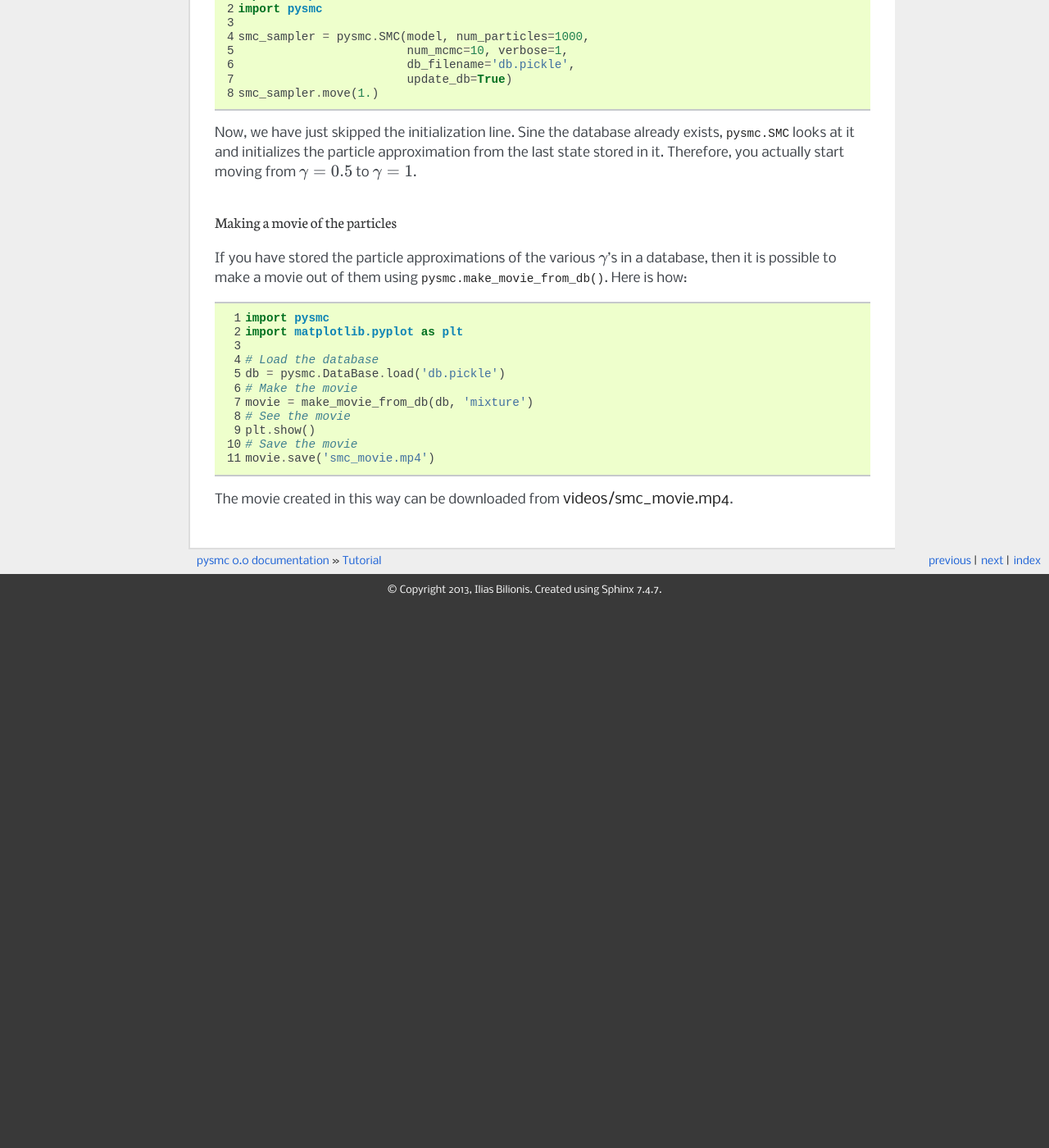
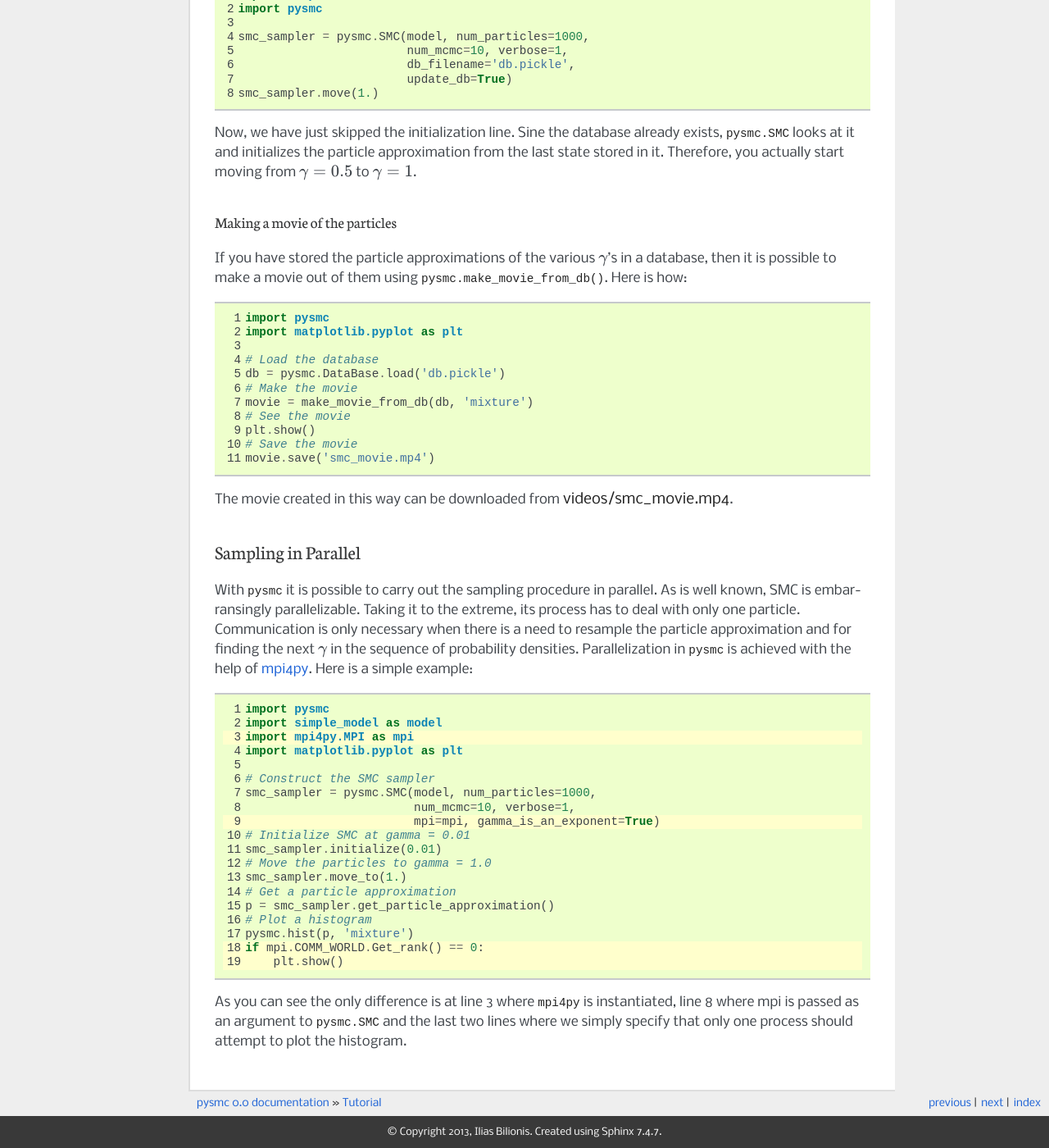
Before and after one commit to PredictiveScienceLab/pysmc, a Sphinx documentation site: the page built from doc/source/tutorial.rst, in a window 1280 px wide and 1400 px high, scrolled down 13187 px. Shown: the whole window at 82% size. Built offline with Sphinx 7.4.7, drawn with Linux system fonts in a browser that asks for light colours; formulas are drawn with MathJax 3; before the commit the page ends 13926 px from its top, so only the background shows below that.

Commit message:
Keeping the docs up-to-date.

```diff
--- a/doc/source/tutorial.rst
+++ b/doc/source/tutorial.rst
@@ -680,6 +680,49 @@ them using :func:`pysmc.make_movie_from_db()`. Here is how:
 The movie created in this way can be downloaded from
 :download:`videos/smc_movie.mp4`.
 
+.. _parallel_sampling:
+
+--------------------
+Sampling in Parallel
+--------------------
+
+With :mod:`pysmc` it is possible to carry out the sampling procedure in
+parallel. As is well known, SMC is embarransingly parallelizable. Taking it to
+the extreme, its process has to deal with only one particle. Communication is
+only necessary when there is a need to resample the particle approximation
+and for finding the next :math:`\gamma` in the sequence of probability
+densities. Parallelization in :mod:`pysmc` is achieved with the help of
+`mpi4py <http://mpi4py.scipy.org/>`_. Here is a simple example:
+
+.. code-block:: python
+    :linenos:
+    :emphasize-lines: 3, 9, 18, 19
+
+    import pysmc
+    import simple_model as model
+    import mpi4py.MPI as mpi
+    import matplotlib.pyplot as plt
+
+    # Construct the SMC sampler
+    smc_sampler = pysmc.SMC(model, num_particles=1000,
+                            num_mcmc=10, verbose=1,
+                            mpi=mpi, gamma_is_an_exponent=True)
+    # Initialize SMC at gamma = 0.01
+    smc_sampler.initialize(0.01)
+    # Move the particles to gamma = 1.0
+    smc_sampler.move_to(1.)
+    # Get a particle approximation
+    p = smc_sampler.get_particle_approximation()
+    # Plot a histogram
+    pysmc.hist(p, 'mixture')
+    if mpi.COMM_WORLD.Get_rank() == 0:
+        plt.show()
+
+As you can see the only difference is at line 3 where :mod:`mpi4py` is
+instantiated, line 8 where mpi is passed as an argument to :class:`pysmc.SMC`
+and the last two lines where we simply specify that only one process should
+attempt to plot the histogram.
+
 .. _E. T. Jaynes:
     E. T. Jaynes' http://en.wikipedia.org/wiki/Edwin_Thompson_Jaynes>
 .. _Probability Theory\: The Logic of Science:
```
Also changed, not shown: pysmc/__init__.py (+8 -0 lines), 4 other files.
